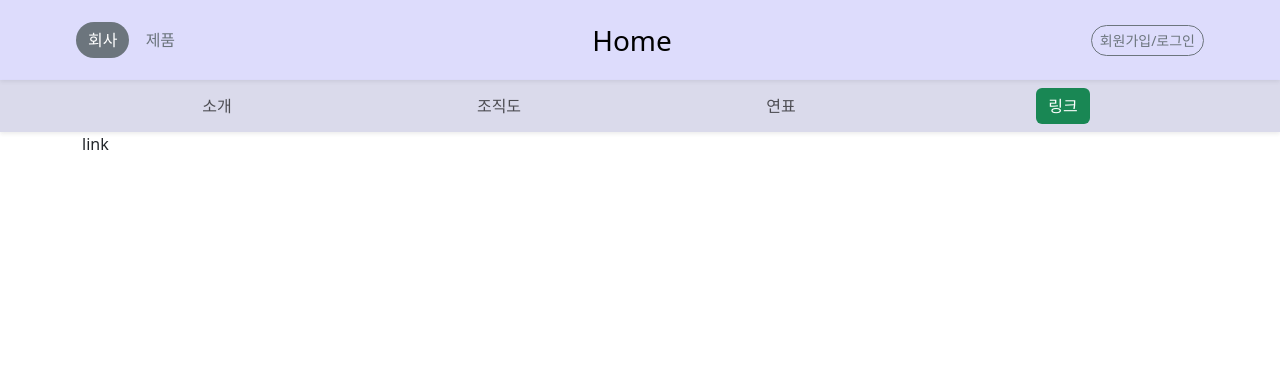
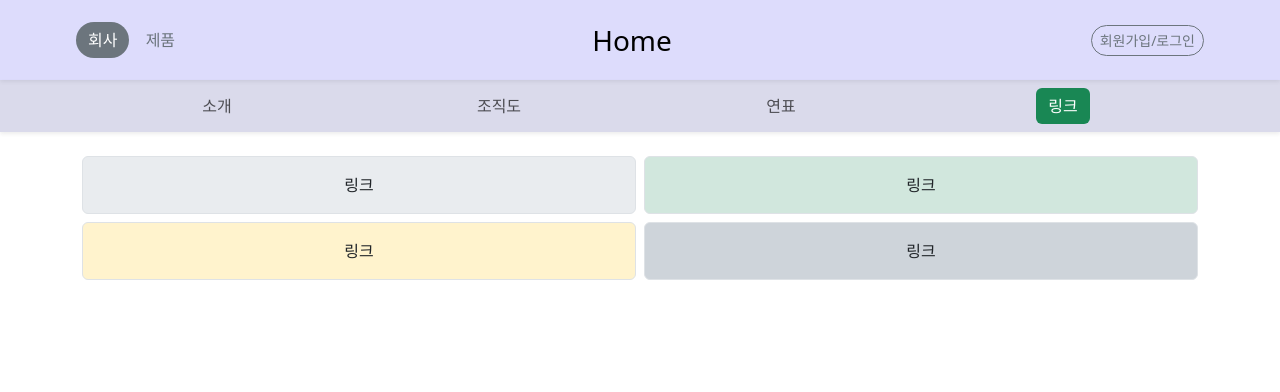
Before and after one commit to dream2405/django_comento, a Django app: page /link/ in a window 1280 px wide. Shown: the top 392 px of the page. Run offline with Django 4.2, Linux system fonts and the light colour scheme.

Commit message:
회사 탭 부분 기본 양식 추가

```diff
--- a/templates/company/link.html
+++ b/templates/company/link.html
@@ -1,3 +1,26 @@
 <div class="container">
-    link
+    <br>
+    <div class="row g-2 text-center">
+        {# TODO: 링크 추가 #}
+        <div class="col-6">
+            <div class="border rounded p-3 bg-body-secondary">
+                링크
+            </div>
+        </div>
+        <div class="col-6">
+            <div class="border rounded p-3 bg-success-subtle">
+                링크
+            </div>
+        </div>
+        <div class="col-6">
+            <div class="border rounded p-3 bg-warning-subtle">
+                링크
+            </div>
+        </div>
+        <div class="col-6">
+            <div class="border rounded p-3 bg-dark-subtle">
+                링크
+            </div>
+        </div>
+    </div>
 </div>
```
Also changed, not shown: templates/company/history.html (+13 -1 lines), templates/company/intro.html (+12 -1 lines), templates/company/organization.html (+13 -1 lines), static/images/company.svg (added), static/images/facebook.png (added), static/images/history.webp (added), static/images/instagram.webp (added), static/images/naver.png (added), static/images/org.png (added).
